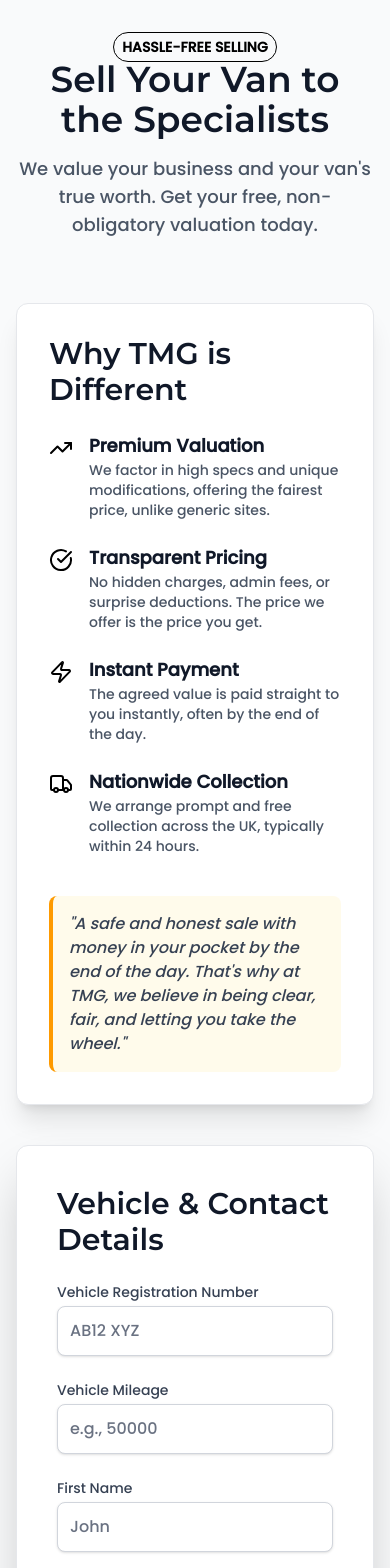
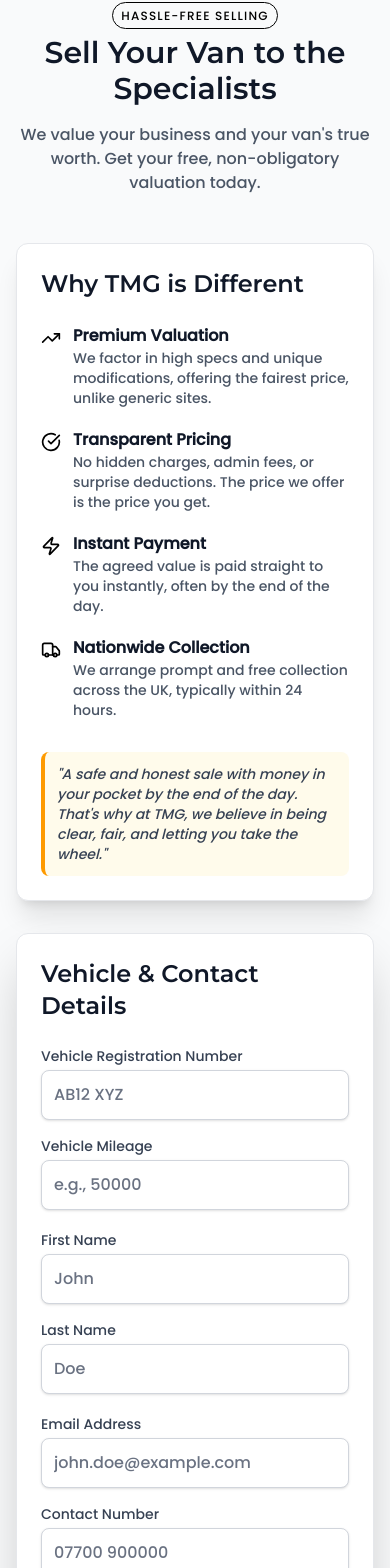
Before and after one commit to afterrender1/tmg-website, a Next.js app: page /sell-your-van in a window 390 px wide. Shown: the part 109-1677 px from the top of the page. Built offline with nearby package versions, Linux system fonts and the light colour scheme.

Commit message:
Update SellYourVan.jsx

```diff
--- a/components/SellYourVan.jsx
+++ b/components/SellYourVan.jsx
@@ -1,11 +1,8 @@
 "use client";
 
 import React, { useState } from 'react';
-// Import icons for a cleaner UI/UX
 import { CheckCircle, Zap, TrendingUp, Truck } from 'lucide-react';
 import { motion } from "framer-motion";
-
-
 import { Poppins, Montserrat } from "next/font/google";
 import Navbar from './Navbar';
 
@@ -21,53 +18,25 @@
     variable: '--font-montserrat',
 });
 
-
-
-// --- Tailwind CSS Classes (Using Font Variables) ---
 const inputStyle = "w-full p-3 bg-white border border-gray-300 rounded-lg text-gray-900 placeholder-gray-500 focus:ring-black focus:border-black transition duration-200 shadow-sm";
 const labelStyle = `block text-sm font-semibold text-gray-700 mb-1 ${poppins.className}`;
-const sectionTitleStyle = `text-3xl font-extrabold text-gray-900 mb-6 ${montserrat.className}`;
+const sectionTitleStyle = `text-2xl sm:text-3xl md:text-3xl lg:text-3xl font-extrabold text-gray-900 mb-6 ${montserrat.className}`;
 
-// --- Framer Motion Variants ---
 const fadeUpVariants = {
     hidden: { opacity: 0, y: 30 },
     show: { opacity: 1, y: 0, transition: { duration: 0.6 } },
 };
 
-// Data for the benefits list (for cleaner mapping)
 const benefits = [
-    {
-        icon: TrendingUp,
-        title: "Premium Valuation",
-        description: "We factor in high specs and unique modifications, offering the fairest price, unlike generic sites."
-    },
-    {
-        icon: CheckCircle,
-        title: "Transparent Pricing",
-        description: "No hidden charges, admin fees, or surprise deductions. The price we offer is the price you get."
-    },
-    {
-        icon: Zap,
-        title: "Instant Payment",
-        description: "The agreed value is paid straight to you instantly, often by the end of the day."
-    },
-    {
-        icon: Truck,
-        title: "Nationwide Collection",
-        description: "We arrange prompt and free collection across the UK, typically within 24 hours."
-    },
+    { icon: TrendingUp, title: "Premium Valuation", description: "We factor in high specs and unique modifications, offering the fairest price, unlike generic sites." },
+    { icon: CheckCircle, title: "Transparent Pricing", description: "No hidden charges, admin fees, or surprise deductions. The price we offer is the price you get." },
+    { icon: Zap, title: "Instant Payment", description: "The agreed value is paid straight to you instantly, often by the end of the day." },
+    { icon: Truck, title: "Nationwide Collection", description: "We arrange prompt and free collection across the UK, typically within 24 hours." },
 ];
-
 
 const SellYourVan = () => {
     const [formData, setFormData] = useState({
-        registration: '',
-        mileage: '',
-        firstName: '',
-        lastName: '',
-        email: '',
-        contactNumber: '',
-        message: '',
+        registration: '', mileage: '', firstName: '', lastName: '', email: '', contactNumber: '', message: '',
     });
 
     const handleChange = (e) => {
@@ -84,195 +53,97 @@
     return (
         <>
             <Navbar />
-
-            <section className={`py-20 px-4 sm:px-6 lg:px-8 bg-gray-50 ${poppins.className}`}>
+            <section className={`py-12 sm:py-16 lg:py-20 px-4 sm:px-6 lg:px-8 bg-gray-50 ${poppins.className}`}>
                 <div className="max-w-6xl mx-auto">
 
-                    {/* Header (Animate) */}
-                    <motion.div
-                        initial="hidden"
-                        whileInView="show"
-                        variants={fadeUpVariants}
-                        viewport={{ once: true, amount: 0.5 }}
-                        className="text-center mb-16"
-                    >
-                        <p className={`mb-3 text-sm font-semibold text-black border inline px-2 py-1 rounded-full uppercase tracking-widest${poppins.className}`}>
+                    {/* Header */}
+                    <motion.div initial="hidden" whileInView="show" variants={fadeUpVariants} viewport={{ once: true, amount: 0.5 }} className="text-center mb-12 sm:mb-16">
+                        <p className={`mb-3 text-xs sm:text-sm font-semibold text-black border inline px-2 py-1 rounded-full uppercase tracking-widest ${poppins.className}`}>
                             Hassle-Free Selling
                         </p>
-                        <h1 className={`text-4xl sm:text-5xl font-extrabold text-gray-900 ${montserrat.className}`}>
+                        <h1 className={`text-3xl sm:text-4xl md:text-5xl lg:text-5xl font-extrabold text-gray-900 mt-2 ${montserrat.className}`}>
                             Sell Your Van to the Specialists
                         </h1>
-                        <p className={`text-lg text-gray-600 max-w-3xl mx-auto mt-4 ${poppins.className}`}>
+                        <p className={`text-base sm:text-lg md:text-lg lg:text-lg text-gray-600 max-w-3xl mx-auto mt-4 ${poppins.className}`}>
                             We value your business and your van's true worth. Get your free, non-obligatory valuation today.
                         </p>
                     </motion.div>
 
-                    <div className="flex flex-col lg:flex-row gap-10">
+                    <div className="flex flex-col lg:flex-row gap-8 lg:gap-10">
 
-                        {/* Left Column: Benefits & Trust - Cleaner with Icons */}
-                        <motion.div
-                            initial="hidden"
-                            whileInView="show"
-                            variants={fadeUpVariants}
-                            viewport={{ once: true, amount: 0.2 }}
-                            className="lg:w-5/12 p-8 bg-white rounded-xl border border-gray-200 shadow-xl h-fit"
-                        >
-                            <h2 className={sectionTitleStyle}>
-                                Why TMG is Different
-                            </h2>
-                            <ul className="space-y-6 text-gray-700">
+                        {/* Benefits */}
+                        <motion.div initial="hidden" whileInView="show" variants={fadeUpVariants} viewport={{ once: true, amount: 0.2 }} className="lg:w-5/12 p-6 sm:p-8 bg-white rounded-xl border border-gray-200 shadow-xl h-fit">
+                            <h2 className={sectionTitleStyle}>Why TMG is Different</h2>
+                            <ul className="space-y-5 sm:space-y-6 text-gray-700">
                                 {benefits.map((benefit, index) => {
                                     const Icon = benefit.icon;
                                     return (
                                         <li key={index} className="flex items-start">
-                                            <Icon className="text-black shrink-0 mr-4 mt-1 w-6 h-6" />
+                                            <Icon className="text-black shrink-0 mr-3 sm:mr-4 mt-1 w-5 h-5 sm:w-6 sm:h-6" />
                                             <div>
-                                                <strong className="block text-lg text-gray-900 font-bold">{benefit.title}</strong>
-                                                <p className="text-sm text-gray-600">{benefit.description}</p>
+                                                <strong className="block text-base sm:text-lg text-gray-900 font-bold">{benefit.title}</strong>
+                                                <p className="text-sm sm:text-sm text-gray-600">{benefit.description}</p>
                                             </div>
                                         </li>
                                     );
                                 })}
                             </ul>
-
-                            <blockquote className="mt-10 p-4 bg-amber-50 rounded-lg text-gray-700 italic border-l-4 border-amber-500">
-                                <p className="text-base">
-                                    "A safe and honest sale with money in your pocket by the end of the day. That's why at TMG, we believe in being clear, fair, and letting you take the wheel."
-                                </p>
+                            <blockquote className="mt-8 sm:mt-10 p-3 sm:p-4 bg-amber-50 rounded-lg text-gray-700 italic border-l-4 border-amber-500 text-sm sm:text-base">
+                                "A safe and honest sale with money in your pocket by the end of the day. That's why at TMG, we believe in being clear, fair, and letting you take the wheel."
                             </blockquote>
                         </motion.div>
 
-                        {/* Right Column: Valuation Form - Clean Layout */}
-                        <motion.div
-                            initial="hidden"
-                            whileInView="show"
-                            variants={fadeUpVariants}
-                            viewport={{ once: true, amount: 0.2 }}
-                            className="lg:w-7/12 p-10 bg-white rounded-xl border border-gray-200 shadow-2xl"
-                        >
-                            <h2 className={sectionTitleStyle}>
-                                Vehicle & Contact Details
-                            </h2>
-                            <form onSubmit={handleSubmit} className="space-y-6">
+                        {/* Valuation Form */}
+                        <motion.div initial="hidden" whileInView="show" variants={fadeUpVariants} viewport={{ once: true, amount: 0.2 }} className="lg:w-7/12 p-6 sm:p-10 bg-white rounded-xl border border-gray-200 shadow-2xl">
+                            <h2 className={sectionTitleStyle}>Vehicle & Contact Details</h2>
+                            <form onSubmit={handleSubmit} className="space-y-5 sm:space-y-6">
 
-                                {/* Van Details */}
-                                <div className="grid grid-cols-1 md:grid-cols-2 gap-6">
+                                <div className="grid grid-cols-1 md:grid-cols-2 gap-4 sm:gap-6">
                                     <div>
                                         <label htmlFor="registration" className={labelStyle}>Vehicle Registration Number</label>
-                                        <input
-                                            type="text"
-                                            id="registration"
-                                            name="registration"
-                                            value={formData.registration}
-                                            onChange={handleChange}
-                                            required
-                                            className={inputStyle}
-                                            placeholder="AB12 XYZ"
-                                        />
+                                        <input type="text" id="registration" name="registration" value={formData.registration} onChange={handleChange} required className={inputStyle} placeholder="AB12 XYZ" />
                                     </div>
                                     <div>
                                         <label htmlFor="mileage" className={labelStyle}>Vehicle Mileage</label>
-                                        <input
-                                            type="number"
-                                            id="mileage"
-                                            name="mileage"
-                                            value={formData.mileage}
-                                            onChange={handleChange}
-                                            required
-                                            className={inputStyle}
-                                            placeholder="e.g., 50000"
-                                        />
+                                        <input type="number" id="mileage" name="mileage" value={formData.mileage} onChange={handleChange} required className={inputStyle} placeholder="e.g., 50000" />
                                     </div>
                                 </div>
 
-                                {/* Personal Details & Contact Details (Combined into 2 sections) */}
-                                <div className="grid grid-cols-1 md:grid-cols-2 gap-6">
+                                <div className="grid grid-cols-1 md:grid-cols-2 gap-4 sm:gap-6">
                                     <div>
                                         <label htmlFor="firstName" className={labelStyle}>First Name</label>
-                                        <input
-                                            type="text"
-                                            id="firstName"
-                                            name="firstName"
-                                            value={formData.firstName}
-                                            onChange={handleChange}
-                                            required
-                                            className={inputStyle}
-                                            placeholder="John"
-                                        />
+                                        <input type="text" id="firstName" name="firstName" value={formData.firstName} onChange={handleChange} required className={inputStyle} placeholder="John" />
                                     </div>
                                     <div>
                                         <label htmlFor="lastName" className={labelStyle}>Last Name</label>
-                                        <input
-                                            type="text"
-                                            id="lastName"
-                                            name="lastName"
-                                            value={formData.lastName}
-                                            onChange={handleChange}
-                                            required
-                                            className={inputStyle}
-                                            placeholder="Doe"
-                                        />
+                                        <input type="text" id="lastName" name="lastName" value={formData.lastName} onChange={handleChange} required className={inputStyle} placeholder="Doe" />
                                     </div>
                                 </div>
 
-                                <div className="grid grid-cols-1 md:grid-cols-2 gap-6">
+                                <div className="grid grid-cols-1 md:grid-cols-2 gap-4 sm:gap-6">
                                     <div>
                                         <label htmlFor="email" className={labelStyle}>Email Address</label>
-                                        <input
-                                            type="email"
-                                            id="email"
-                                            name="email"
-                                            value={formData.email}
-                                            onChange={handleChange}
-                                            required
-                                            className={inputStyle}
-                                            placeholder="john.doe@example.com"
-                                        />
+                                        <input type="email" id="email" name="email" value={formData.email} onChange={handleChange} required className={inputStyle} placeholder="john.doe@example.com" />
                                     </div>
                                     <div>
                                         <label htmlFor="contactNumber" className={labelStyle}>Contact Number</label>
-                                        <input
-                                            type="tel"
-                                            id="contactNumber"
-                                            name="contactNumber"
-                                            value={formData.contactNumber}
-                                            onChange={handleChange}
-                                            required
-                                            className={inputStyle}
-                                            placeholder="07700 900000"
-                                        />
+                                        <input type="tel" id="contactNumber" name="contactNumber" value={formData.contactNumber} onChange={handleChange} required className={inputStyle} placeholder="07700 900000" />
                                     </div>
                                 </div>
 
-                                {/* Message/Modifications */}
                                 <div>
-                                    <label htmlFor="message" className={labelStyle}>Message / Modifications Details (Optional but Recommended)</label>
-                                    <textarea
-                                        id="message"
-                                        name="message"
-                                        value={formData.message}
-                                        onChange={handleChange}
-                                        rows="4"
-                                        className={`${inputStyle} resize-none`}
-                                        placeholder="Full body kit, coilovers, upgraded interior, recent service history, etc."
-                                    />
-                                    <p className={`mt-1 text-xs text-gray-500`}>
-                                        Highlighting modifications helps us offer the best possible price.
-                                    </p>
+                                    <label htmlFor="message" className={labelStyle}>Message / Modifications Details (Optional)</label>
+                                    <textarea id="message" name="message" value={formData.message} onChange={handleChange} rows="4" className={`${inputStyle} resize-none`} placeholder="Full body kit, coilovers, upgraded interior, recent service history, etc." />
+                                    <p className="mt-1 text-xs text-gray-500">Highlighting modifications helps us offer the best possible price.</p>
                                 </div>
 
-                                {/* Submit Button */}
-                                <motion.button
-                                    whileTap={{ scale: 0.98 }}
-                                    type="submit"
-                                    // Enhanced button styling for better hover feedback (Black to Amber)
-                                    className={`w-full py-3.5 bg-black hover:bg-white border cursor-pointer hover:text-black text-white font-bold text-lg uppercase tracking-wider rounded-lg shadow-xl transition duration-300 focus:outline-none focus:ring-4 focus:ring-black/50 hover:shadow-2xl ${montserrat.className}`}
-                                >
+                                <motion.button whileTap={{ scale: 0.98 }} type="submit"
+                                    className={`w-full py-3.5 sm:py-4 bg-black hover:bg-white border hover:text-black text-white font-bold text-base sm:text-lg uppercase tracking-wider rounded-lg shadow-xl transition duration-300 focus:outline-none focus:ring-4 focus:ring-black/50 hover:shadow-2xl ${montserrat.className}`}>
                                     Get My Free Valuation Now
                                 </motion.button>
-
                             </form>
                         </motion.div>
+
                     </div>
                 </div>
             </section>
```
